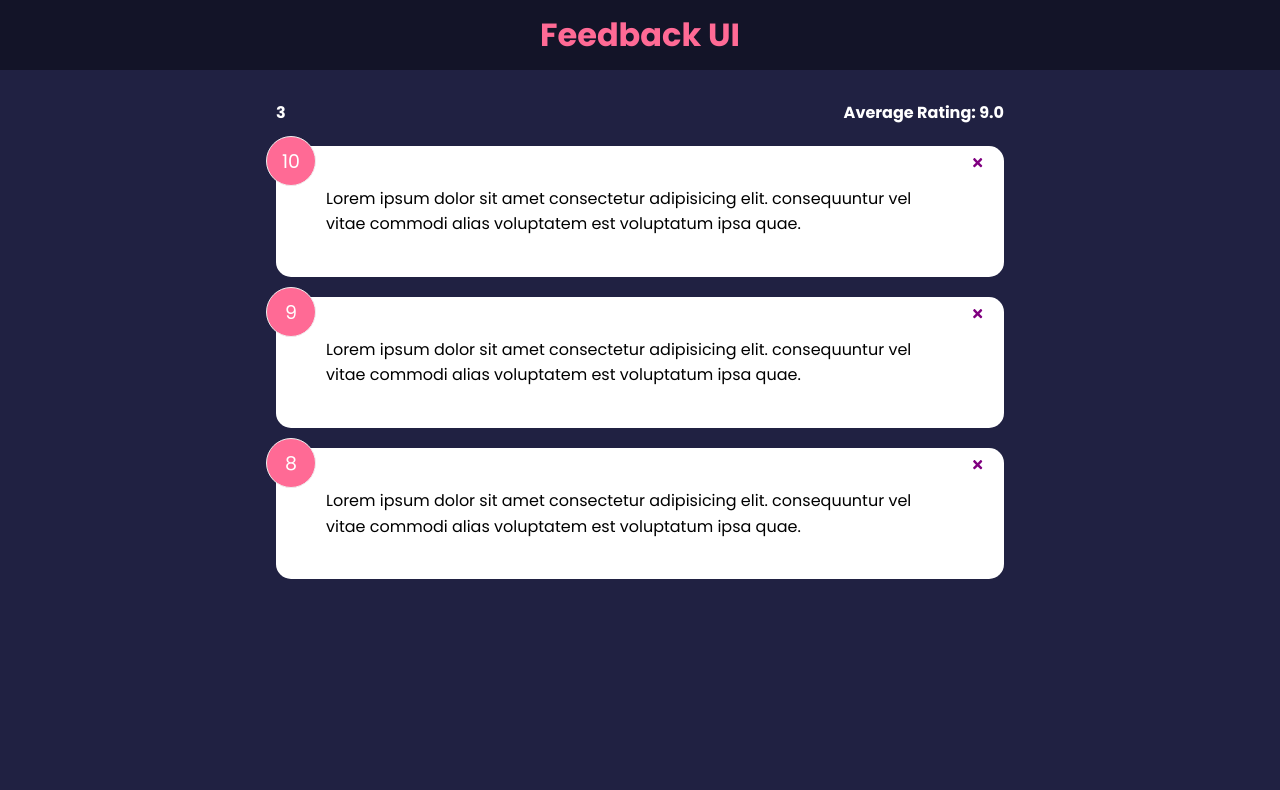
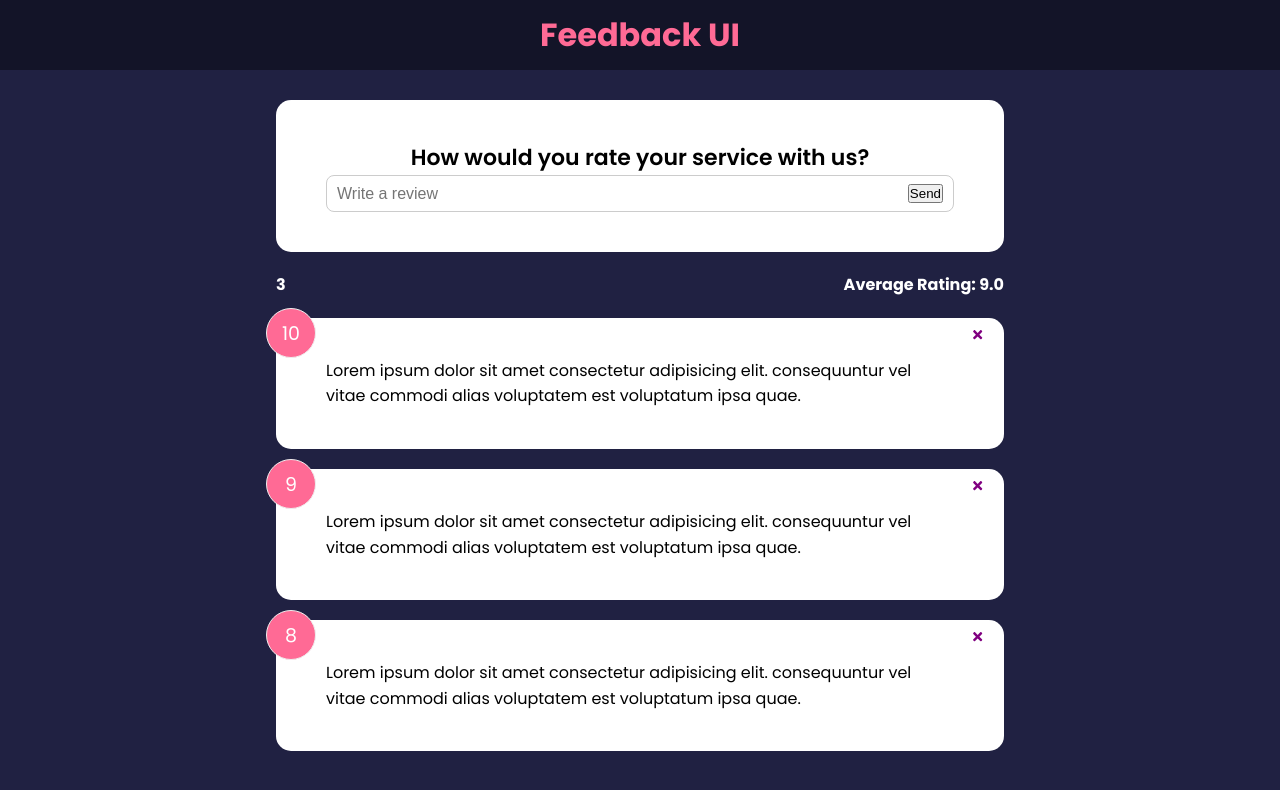
Before and after one commit to ceekay32/feedback-app, a React (Create React App) app in the folder feedback-app/: page / in a window 1280 px wide. Shown: the top 790 px of the page. Built offline with nearby package versions, Linux system fonts and the light colour scheme.

Commit message:
Form Input

```diff
--- a/feedback-app/src/App.js
+++ b/feedback-app/src/App.js
@@ -2,6 +2,7 @@
 import FeedbackList from "./components/FeedbackList";
 import FeedbackData from "./data/FeedbackData";
 import FeedbackStats from "./components/FeedbackStats";
+import FeedbackForm from "./components/FeedbackForm";
 import { useState } from "react";
 
 function App() {
@@ -15,6 +16,7 @@
     <>
       <Header />
       <div className="container">
+        <FeedbackForm />
         <FeedbackStats feedback={feedback} />
 
         <FeedbackList feedback={feedback} handleDelete={deleteFeedback} />
--- /dev/null
+++ b/feedback-app/src/components/FeedbackForm.jsx
@@ -0,0 +1,30 @@
+import { useState } from "react";
+import Card from "./shared/Card";
+
+function FeedbackForm() {
+  const [text, setText] = useState("");
+  const handleTextChange = (e) => {
+    setText(e.target.value);
+  };
+  return (
+    <Card>
+      <form>
+        <h2>
+          How would you rate your service with us?
+          {/*@todo- rating select component*/}
+        </h2>
+        <div className="input-group">
+          <input
+            onChange={handleTextChange}
+            type="text"
+            placeholder="Write a review"
+            value={text}
+          />
+          <button type="submit">Send</button>
+        </div>
+      </form>
+    </Card>
+  );
+}
+
+export default FeedbackForm;
--- a/feedback-app/src/components/FeedbackStats.jsx
+++ b/feedback-app/src/components/FeedbackStats.jsx
@@ -13,7 +13,7 @@
     </div>
   );
 }
-FeedbackStats.PropTypes = {
+FeedbackStats.propTypes = {
   feedback: PropTypes.array.isRequired,
 };
 export default FeedbackStats;
```
